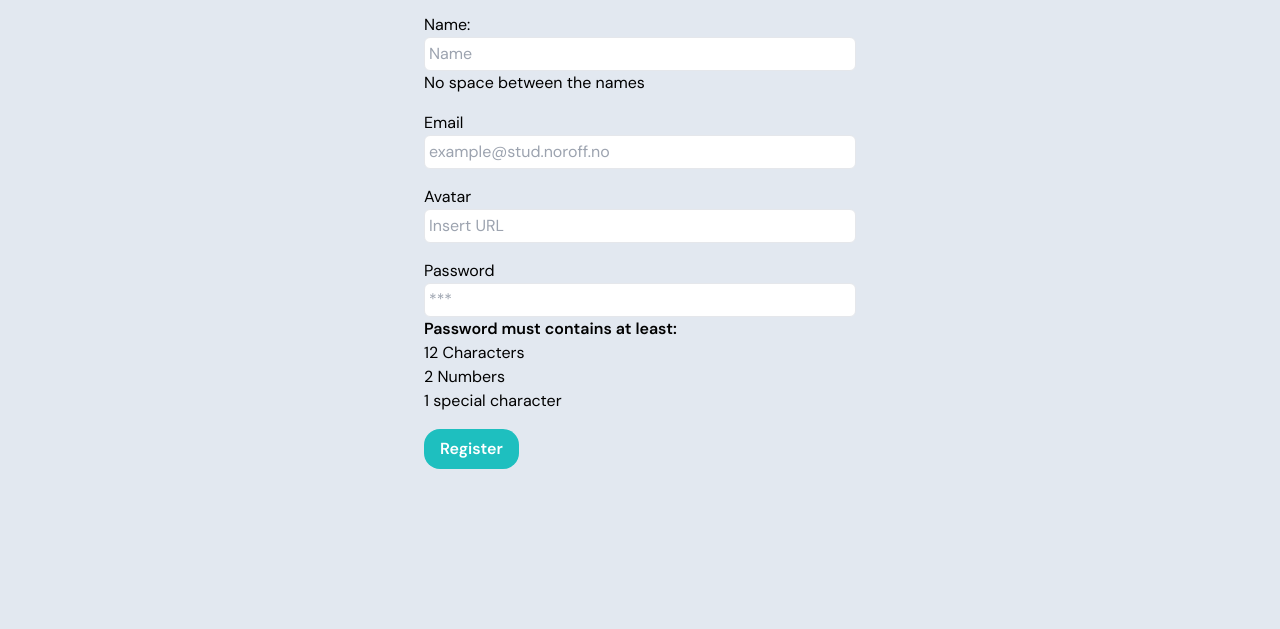
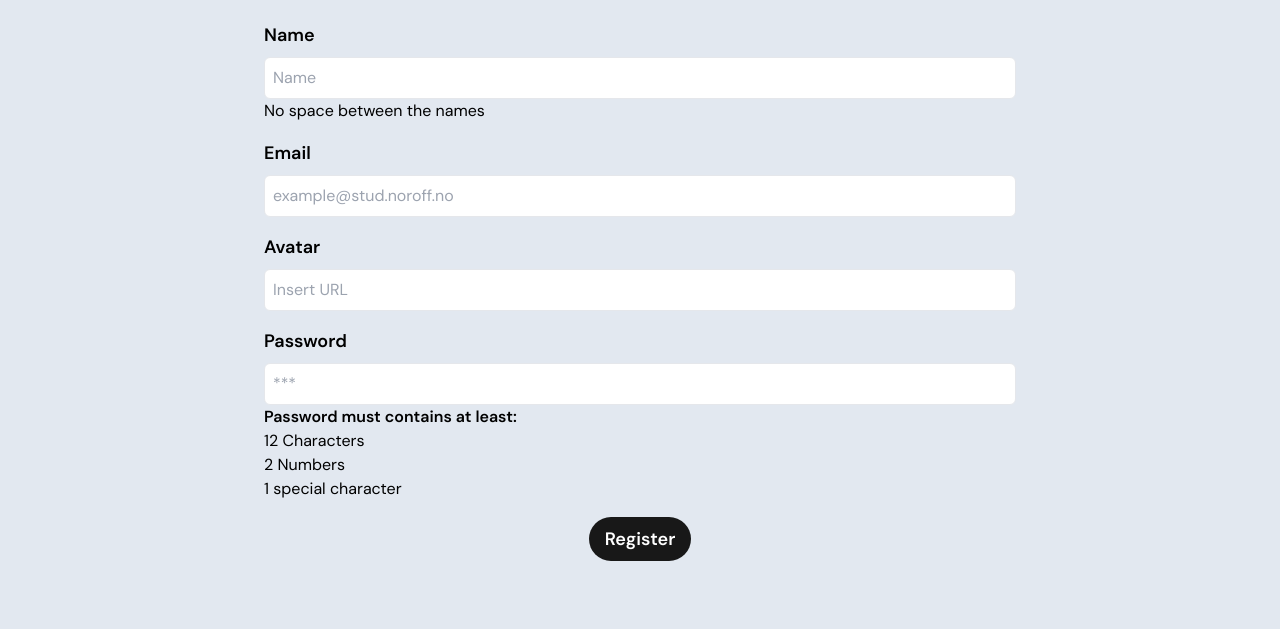
Before and after one commit to mariusrundereim/marius-semester-project-2, a website with bundled scripts: page register.html in a window 1280 px wide. Shown: the part 171-800 px from the top of the page. Built offline with nearby package versions, Linux system fonts and the light colour scheme.

Commit message:
design improvements register

```diff
--- a/register.html
+++ b/register.html
@@ -11,16 +11,21 @@
   </head>
   <body class="bg-slate-200 font-body">
     <main class="container mx-auto my-5">
-      <h1 class="text-2xl font-bold my-8 text-center">Register</h1>
+      <h1 class="text-4xl font-bold my-8 text-center">Register</h1>
 
-      <section id="registration_container" class="max-w-md mx-auto">
+      <section id="registration_container" class="max-w-3xl mx-auto">
         <form class="flex flex-col gap-4 p-2" id="registration_form">
           <div class="flex flex-col">
-            <label for="name">Name:</label>
+            <label
+              for="name"
+              name="name"
+              class="flex flex-col font-semibold text-lg mb-2"
+              >Name</label
+            >
             <input
               type="text"
               name="name"
-              class="border border-1 bg-white p-1 rounded-md"
+              class="border border-1 bg-white p-2 rounded-md"
               id="registerName"
               placeholder="Name"
               required
@@ -28,32 +33,40 @@
             <p>No space between the names</p>
           </div>
           <div class="flex flex-col">
-            <label for="email">Email</label>
+            <label for="email" class="flex flex-col font-semibold text-lg mb-2"
+              >Email</label
+            >
             <input
               type="email"
               name="email"
-              class="border border-1 bg-white p-1 rounded-md"
+              class="border border-1 font-normal bg-white p-2 rounded-md"
               id="regEmail"
               placeholder="example@stud.noroff.no"
             />
           </div>
           <div class="flex flex-col">
-            <label for="avatar">Avatar</label>
+            <label for="avatar" class="flex flex-col font-semibold text-lg mb-2"
+              >Avatar</label
+            >
             <input
               type="text"
               name="avatar"
-              class="border border-1 bg-white p-1 rounded-md"
+              class="border border-1 font-normal bg-white p-2 rounded-md"
               id="userAvatar"
               placeholder="Insert URL"
             />
           </div>
           <div>
             <div class="flex flex-col">
-              <label for="password">Password</label>
+              <label
+                for="password"
+                class="flex flex-col font-semibold text-lg mb-2"
+                >Password</label
+              >
               <input
                 type="password"
                 name="password"
-                class="border border-1 bg-white p-1 rounded-md"
+                class="border border-1 font-normal bg-white p-2 rounded-md"
                 id="registerPassword"
                 placeholder="***"
                 required
@@ -66,10 +79,10 @@
               <p>1 special character</p>
             </div>
           </div>
-          <div>
+          <div class="flex justify-center items-center">
             <button
               type="submit"
-              class="text-white bg-brand-color font-semibold p-2 px-4 rounded-2xl"
+              class="text-white bg-brand-dark hover:bg-brand-color transition-all hover:shadow-lg font-semibold text-lg p-2 px-4 rounded-full"
             >
               Register
             </button>
```
Also changed, not shown: dist/output.css.
